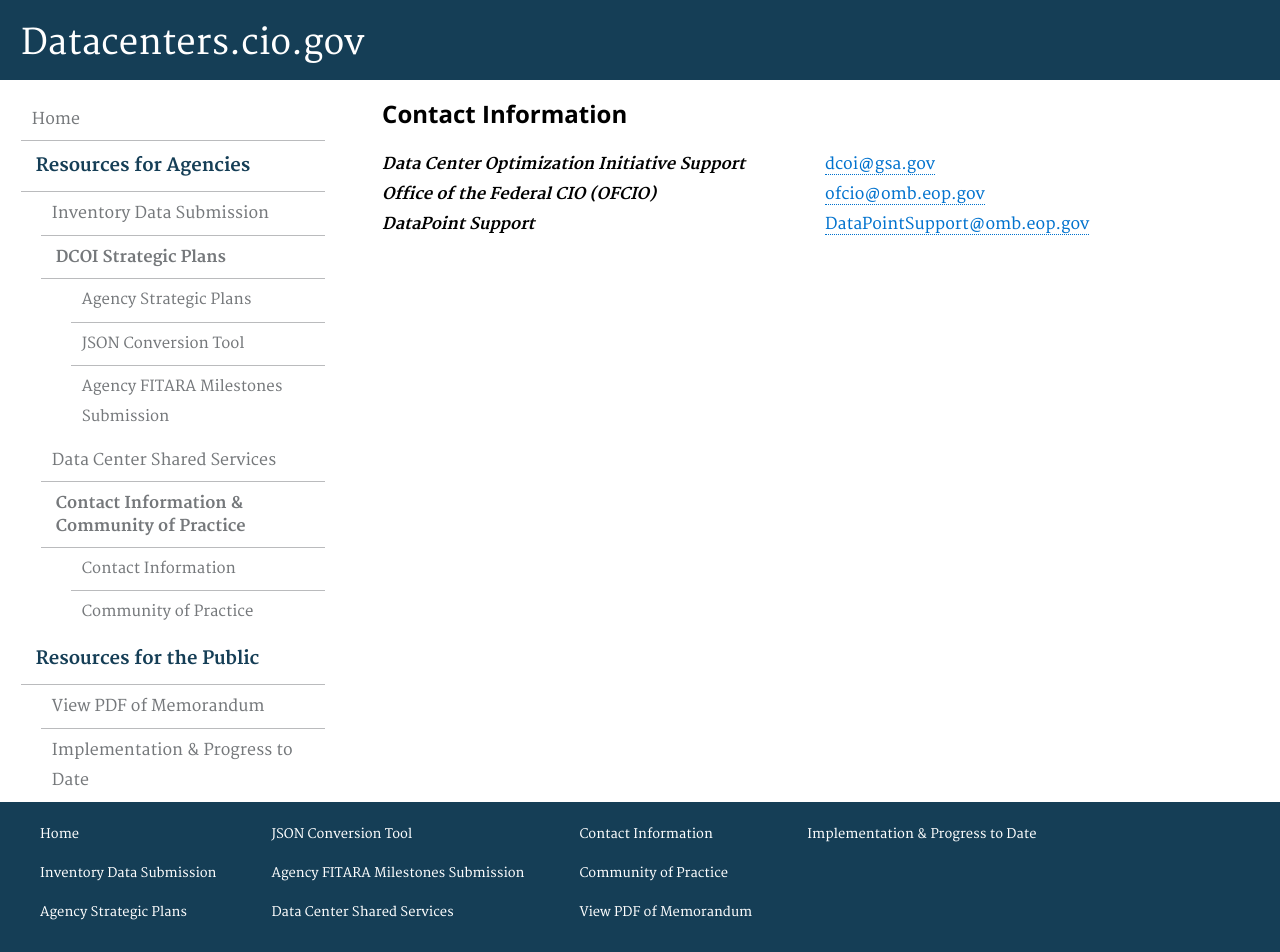
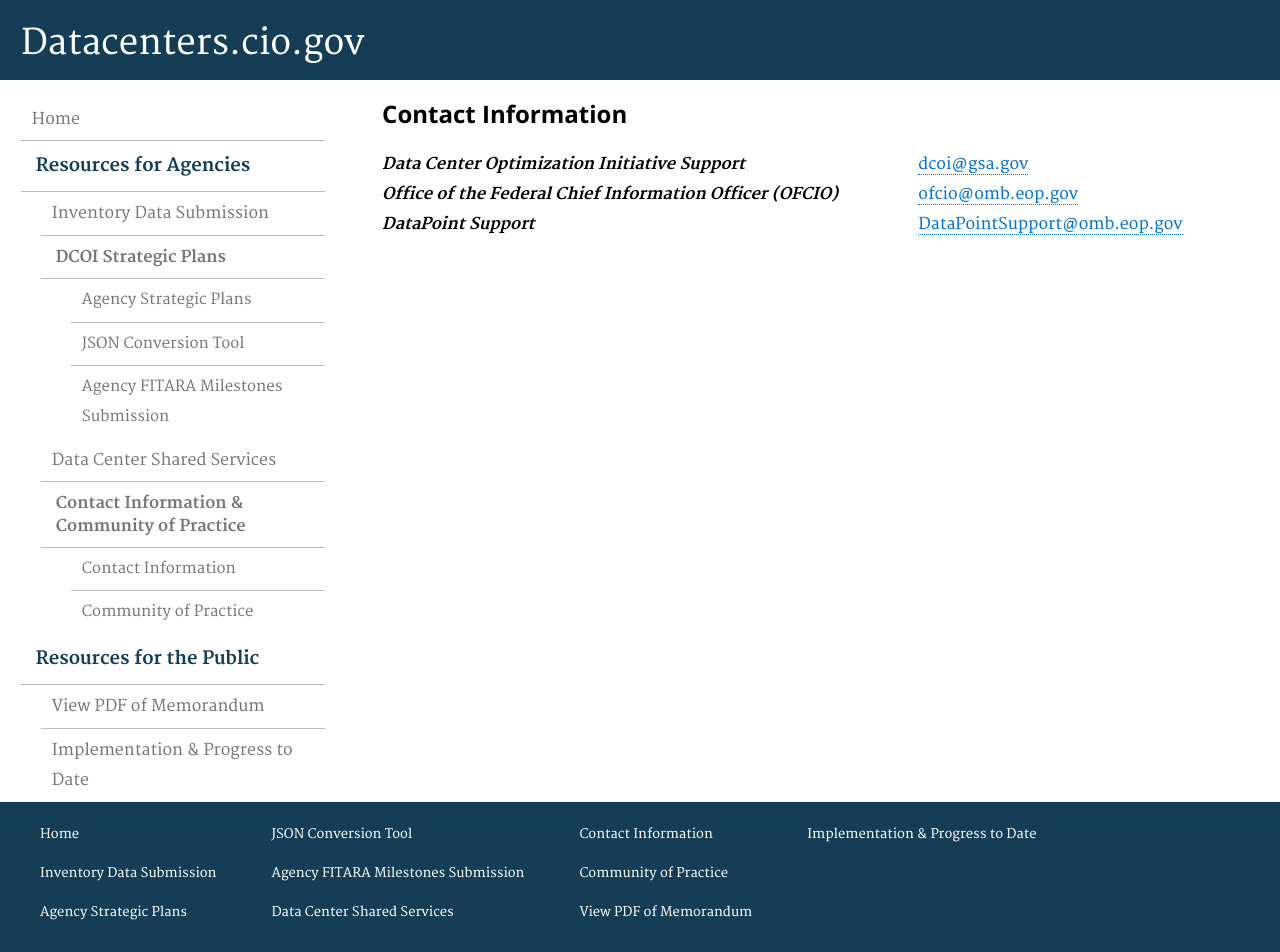
Before and after one commit to ydave-reisys/datacenters, a Jekyll site: the page built from pages/contact-info.html, in a window 1280 px wide and 952 px high. Built offline with Jekyll 4.4.1, drawn with Linux system fonts in a browser that asks for light colours; nearby versions of some CDN libraries; Markdown is read by kramdown in place of the engine named in the settings.

Commit message:
Contact Info change

```diff
--- a/pages/contact-info.html
+++ b/pages/contact-info.html
@@ -13,7 +13,7 @@
         <td style="padding-left: 5em"><a href="mailto:dcoi@gsa.gov">dcoi@gsa.gov</a></td>
     </tr>
     <tr>
-        <td><b><i>Office of the Federal CIO (OFCIO)</i></b></td>
+        <td><b><i>Office of the Federal Chief Information Officer (OFCIO)</i></b></td>
         <td style="padding-left: 5em"><a href="mailto:ofcio@omb.eop.gov">ofcio@omb.eop.gov</a></td>
     </tr>
     <tr>
```
